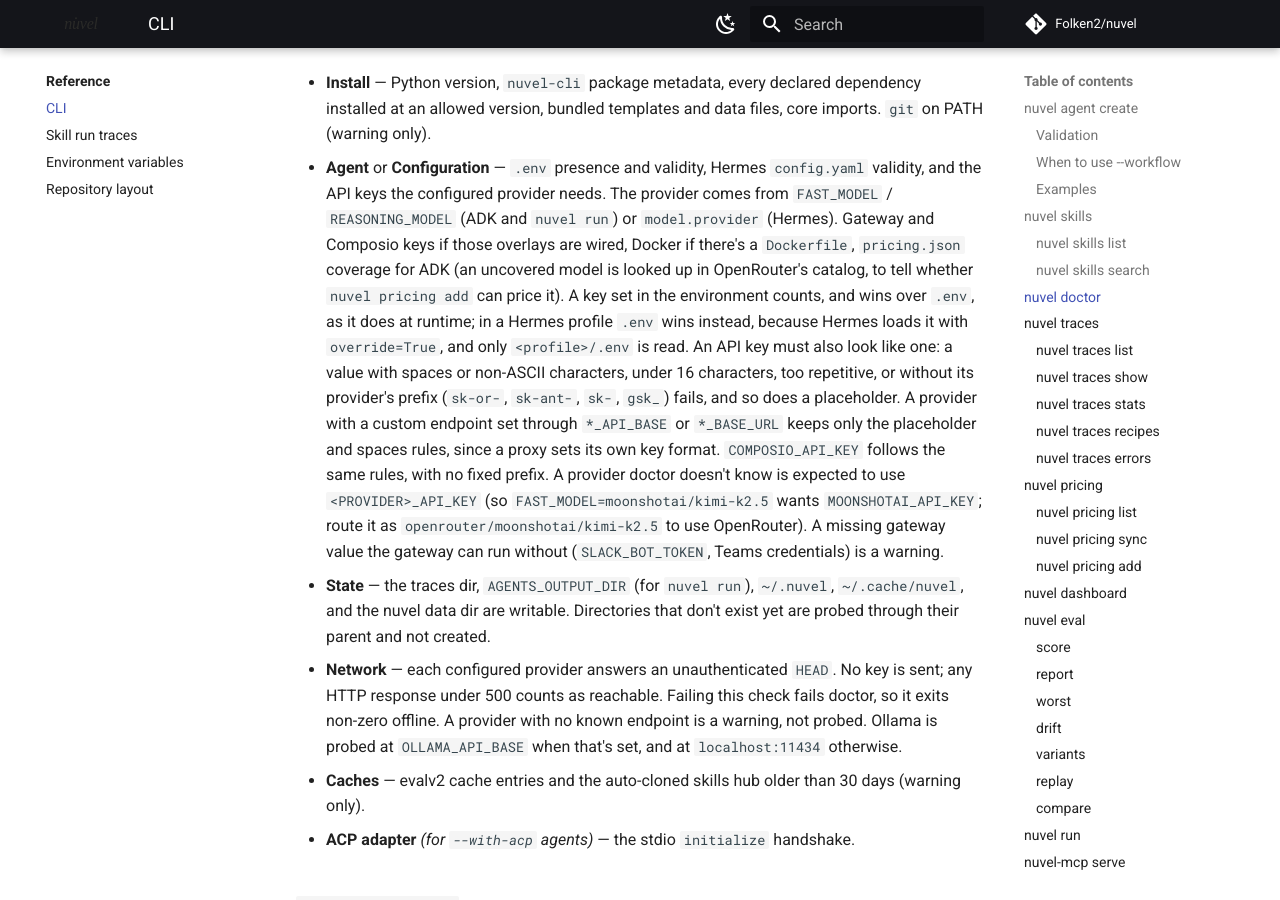
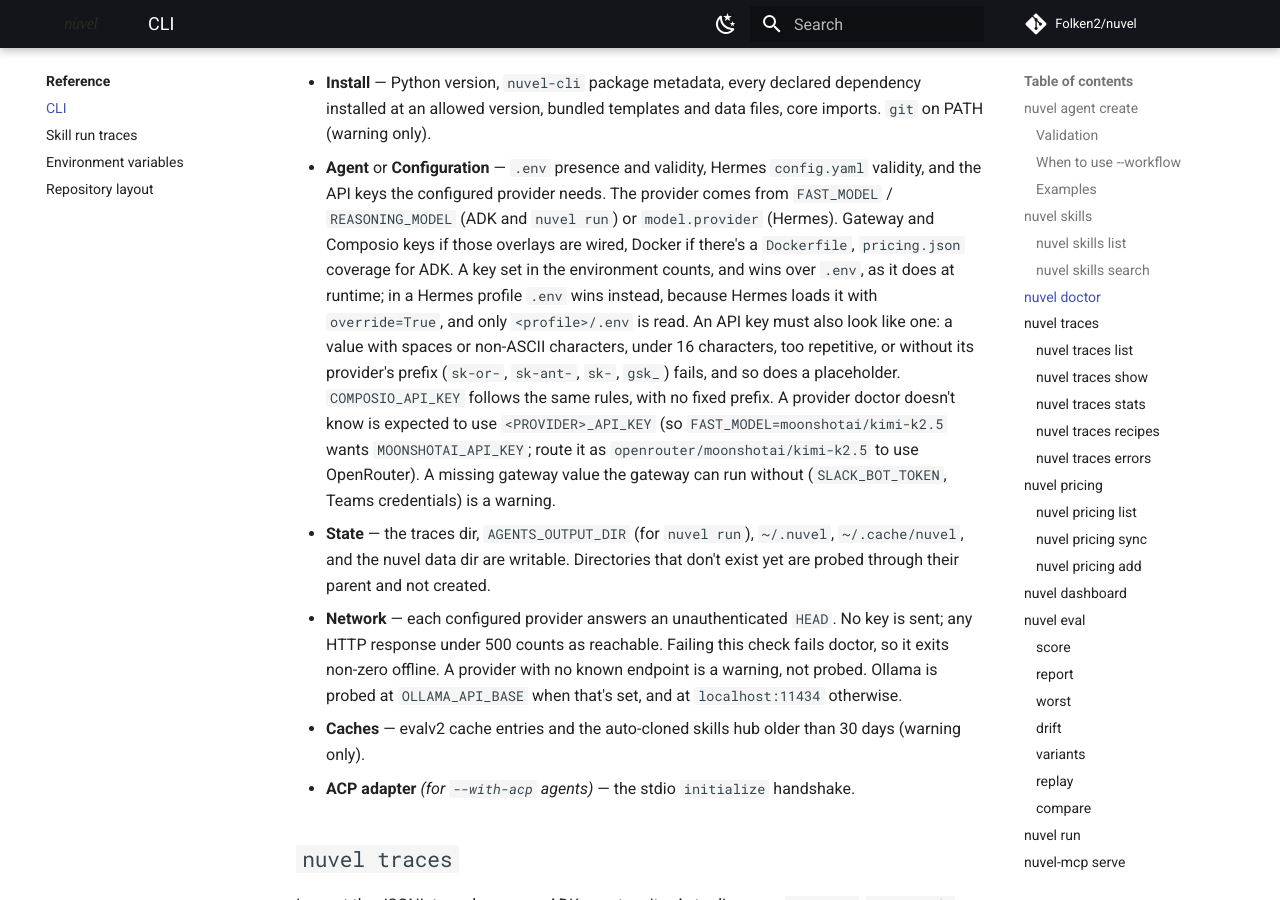
Before and after one commit to Folken2/nuvel, an MkDocs documentation site: the page built from docs/reference/cli.md, in a window 1280 px wide and 900 px high, scrolled down 3432 px. Built offline with MkDocs 1.6.1 and Material for MkDocs 9.7.7, drawn with Linux system fonts in a browser that asks for light colours; comment, search, counter and statistics services are not loaded.

Commit message:
fix(cli): reconcile docs and tests with nuvel doctor's removed behaviour
The previous commit reverted the token_threshold template change and removed
the key-rule relaxation and the pricing catalogue fetch, but left a failing
test and docs describing all three.

- CHANGELOG, CLI reference: drop the relaxed key rules, the catalogue lookup
  and the token_threshold fix, none of which ship any more.
- .env.example, adk-long-horizon-sessions skill: restore them to main, which
  drops COMPACTION_TOKEN_THRESHOLD and corrects the harness.py.tmpl line
  references.
- TestAcpSetup: mark the scaffolded-adapter test as a strict xfail, because
  generated agents do crash under ADK 2.13 until the template fix lands in its
  own ticket; the fix turns it into a failure until the marker is removed. A
  stand-in adapter keeps the handshake's OK path covered.

Co-Authored-By: Claude Opus 5.5 <noreply@anthropic.com>

```diff
--- a/docs/reference/cli.md
+++ b/docs/reference/cli.md
@@ -96,7 +96,7 @@ Output is a grouped checklist with `[OK]` / `[WARN]` / `[FAIL]` lines, and every
 **What it checks:**
 
 - **Install** — Python version, `nuvel-cli` package metadata, every declared dependency installed at an allowed version, bundled templates and data files, core imports. `git` on PATH (warning only).
-- **Agent** or **Configuration** — `.env` presence and validity, Hermes `config.yaml` validity, and the API keys the configured provider needs. The provider comes from `FAST_MODEL` / `REASONING_MODEL` (ADK and `nuvel run`) or `model.provider` (Hermes). Gateway and Composio keys if those overlays are wired, Docker if there's a `Dockerfile`, `pricing.json` coverage for ADK (an uncovered model is looked up in OpenRouter's catalog, to tell whether `nuvel pricing add` can price it). A key set in the environment counts, and wins over `.env`, as it does at runtime; in a Hermes profile `.env` wins instead, because Hermes loads it with `override=True`, and only `<profile>/.env` is read. An API key must also look like one: a value with spaces or non-ASCII characters, under 16 characters, too repetitive, or without its provider's prefix (`sk-or-`, `sk-ant-`, `sk-`, `gsk_`) fails, and so does a placeholder. A provider with a custom endpoint set through `*_API_BASE` or `*_BASE_URL` keeps only the placeholder and spaces rules, since a proxy sets its own key format. `COMPOSIO_API_KEY` follows the same rules, with no fixed prefix. A provider doctor doesn't know is expected to use `<PROVIDER>_API_KEY` (so `FAST_MODEL=moonshotai/kimi-k2.5` wants `MOONSHOTAI_API_KEY`; route it as `openrouter/moonshotai/kimi-k2.5` to use OpenRouter). A missing gateway value the gateway can run without (`SLACK_BOT_TOKEN`, Teams credentials) is a warning.
+- **Agent** or **Configuration** — `.env` presence and validity, Hermes `config.yaml` validity, and the API keys the configured provider needs. The provider comes from `FAST_MODEL` / `REASONING_MODEL` (ADK and `nuvel run`) or `model.provider` (Hermes). Gateway and Composio keys if those overlays are wired, Docker if there's a `Dockerfile`, `pricing.json` coverage for ADK. A key set in the environment counts, and wins over `.env`, as it does at runtime; in a Hermes profile `.env` wins instead, because Hermes loads it with `override=True`, and only `<profile>/.env` is read. An API key must also look like one: a value with spaces or non-ASCII characters, under 16 characters, too repetitive, or without its provider's prefix (`sk-or-`, `sk-ant-`, `sk-`, `gsk_`) fails, and so does a placeholder. `COMPOSIO_API_KEY` follows the same rules, with no fixed prefix. A provider doctor doesn't know is expected to use `<PROVIDER>_API_KEY` (so `FAST_MODEL=moonshotai/kimi-k2.5` wants `MOONSHOTAI_API_KEY`; route it as `openrouter/moonshotai/kimi-k2.5` to use OpenRouter). A missing gateway value the gateway can run without (`SLACK_BOT_TOKEN`, Teams credentials) is a warning.
 - **State** — the traces dir, `AGENTS_OUTPUT_DIR` (for `nuvel run`), `~/.nuvel`, `~/.cache/nuvel`, and the nuvel data dir are writable. Directories that don't exist yet are probed through their parent and not created.
 - **Network** — each configured provider answers an unauthenticated `HEAD`. No key is sent; any HTTP response under 500 counts as reachable. Failing this check fails doctor, so it exits non-zero offline. A provider with no known endpoint is a warning, not probed. Ollama is probed at `OLLAMA_API_BASE` when that's set, and at `localhost:11434` otherwise.
 - **Caches** — evalv2 cache entries and the auto-cloned skills hub older than 30 days (warning only).
```
Also changed, not shown: CHANGELOG.md (+1 -2 lines), nuvel/backends/adk/skills/adk-long-horizon-sessions/SKILL.md (+3 -6 lines), 2 other files.
